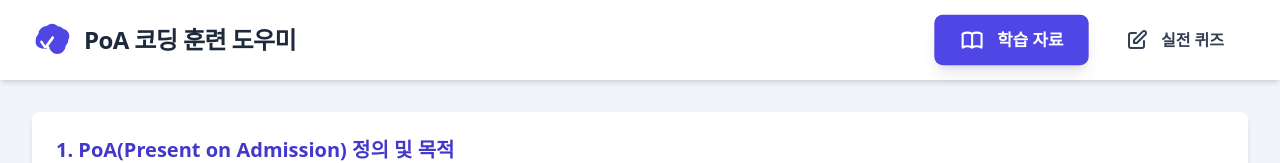
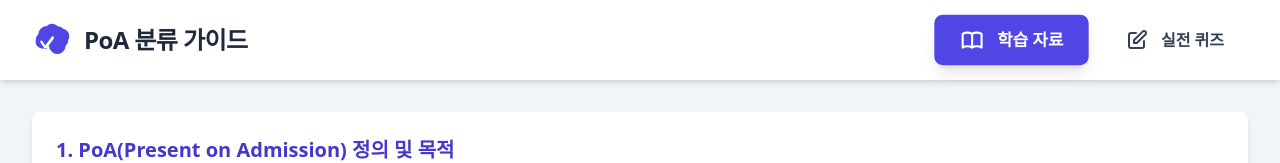
Before and after one commit to yarryme/poa-coding-training-assistant, a React (Vite) app: page / in a window 1280 px wide. Shown: the top 163 px of the page. Built offline with nearby package versions, Linux system fonts and the light colour scheme.

Commit message:
fix: Update app title to "PoA 분류 가이드"
The application's main title has been updated from "PoA 코딩 훈련 도우미" to "PoA 분류 가이드" to more accurately reflect the application's purpose.

```diff
--- a/App.tsx
+++ b/App.tsx
@@ -41,7 +41,7 @@ const App: React.FC = () => {
           <div className="flex items-center mb-4 sm:mb-0">
             <CheckBadgeIcon className="w-10 h-10 text-indigo-600" />
             <h1 className="ml-3 text-2xl font-bold text-slate-800 tracking-tight">
-              PoA 코딩 훈련 도우미
+              PoA 분류 가이드
             </h1>
           </div>
           <nav className="flex w-full sm:w-auto space-x-2 sm:space-x-4">
```
